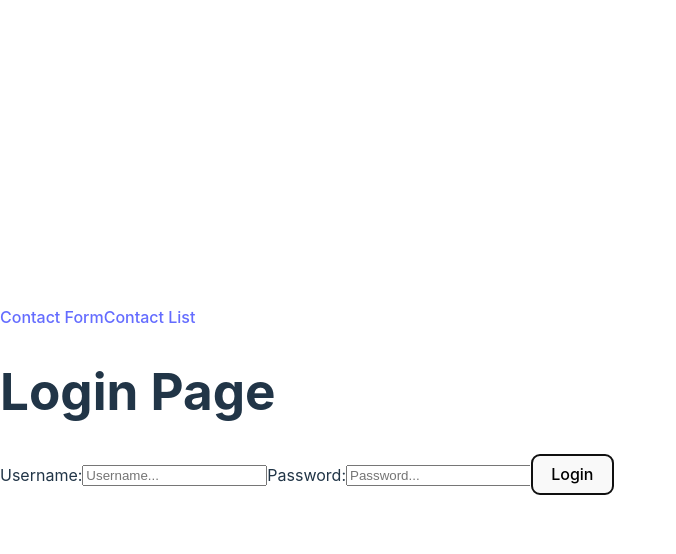
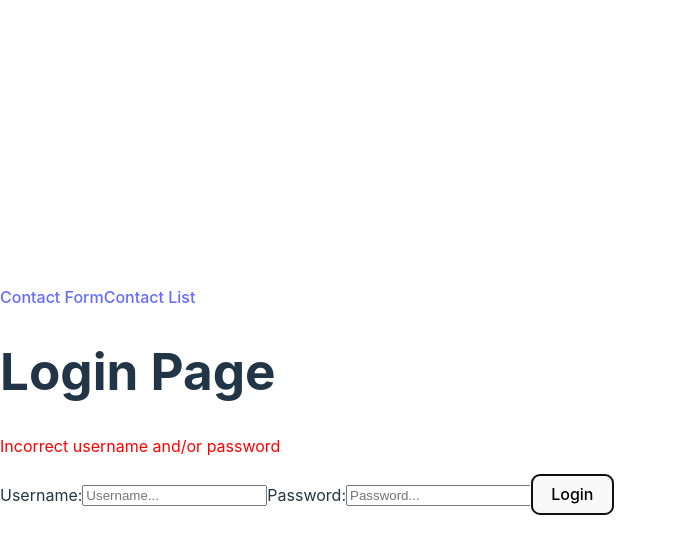
Before and after one commit to mitchalejo94/arenasInc, a React (Vite) app in the folder client/: page /adminUsers/login in a window 1280 px wide. Both pictures are taken after a click on the button "Login". Shown: the top 554 px of the page, without its empty margins (0-676 px from the left). Built offline with nearby package versions, Linux system fonts and the light colour scheme; no server answers.

Commit message:
Feat:added error message pop up of client side

```diff
--- a/client/src/components/Login.jsx
+++ b/client/src/components/Login.jsx
@@ -5,6 +5,8 @@
 function Login() {
   const [username, setUsername] = useState("");
   const [password, setPassword] = useState("");
+  const [errorMessage, setErrorMessage] = useState("");
+
   let navigate = useNavigate();
   const login = () => {
     const data = { username: username, password: password };
@@ -18,12 +20,17 @@
           localStorage.setItem("accessToken", response.data);
           navigate("/contactList");
         }
+      })
+      .catch((error) => {
+        console.error(error, "Login Error");
+        setErrorMessage("Incorrect username and/or password");
       });
   };
 
   return (
     <div>
       <h1>Login Page</h1>
+      {errorMessage && <p style={{ color: "red" }}>{errorMessage}</p>}
       <label htmlFor="message">Username:</label>
       <input
         type="text"
```
